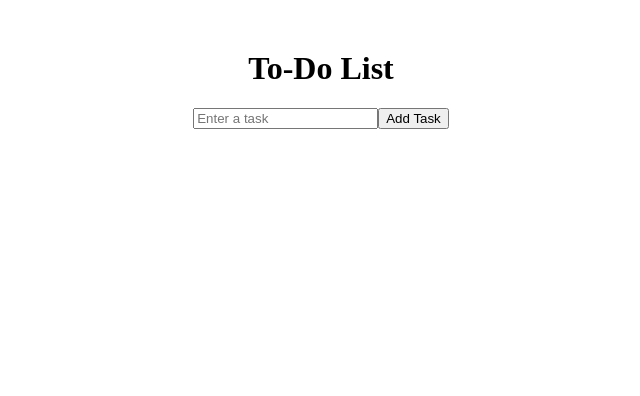
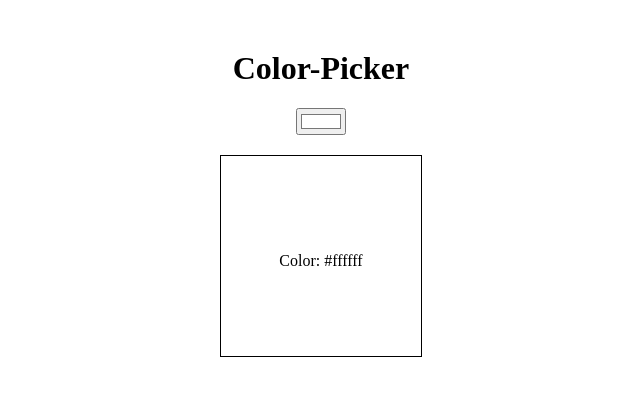
Before and after one commit to EEVAEP/React-Training, a React (Vite) app: page / in a window 1280 px wide. Shown: the top 396 px of the page, without its empty margins (319-959 px from the left). Built offline with nearby package versions, Linux system fonts and the light colour scheme.

Commit message:
Color Picker

```diff
--- a/src/App.jsx
+++ b/src/App.jsx
@@ -1,31 +1,19 @@
 import React, { useState } from 'react';
-
+import ColorDisplay from './ColorDisplay';
 function App() {
-  const [task, setTask] = useState('');
-  const [tasks, setTasks] = useState([]);
-
-  const handleAddTask = () => {
-    if (task.trim()) {
-      setTasks([...tasks, task]);
-      setTask('');
-    }
-  };
+  const [color, setColor] = useState('#ffffff');
 
   return (
     <div style={{ textAlign: 'center', marginTop: '50px' }}>
-      <h1>To-Do List</h1>
+      <h1>Color-Picker</h1>
       <input
-        type="text"
-        value={task}
-        onChange={(e) => setTask(e.target.value)}
+        type="color"
+        value={color}
+        onChange={(e) => setColor(e.target.value)}
         placeholder="Enter a task"
       />
-      <button onClick={handleAddTask}>Add Task</button>
-      <ul>
-        {tasks.map((item, index) => (
-          <li key={index}>{item}</li>
-        ))}
-      </ul>
+      <ColorDisplay color= {color}/>
+
     </div>
   );
 }
--- /dev/null
+++ b/src/ColorDisplay.jsx
@@ -0,0 +1,21 @@
+import React from 'react';
+
+function ColorDisplay({ color }) {
+  return (
+    <div
+      style={{
+        width: '200px',
+        height: '200px',
+        backgroundColor: color,
+        margin: '20px auto',
+        border: '1px solid #000',
+      }}
+    >
+      <p style={{ color: '#000', paddingTop: '80px' }}>
+        Color: {color}
+      </p>
+    </div>
+  );
+}
+
+export default ColorDisplay;
```
